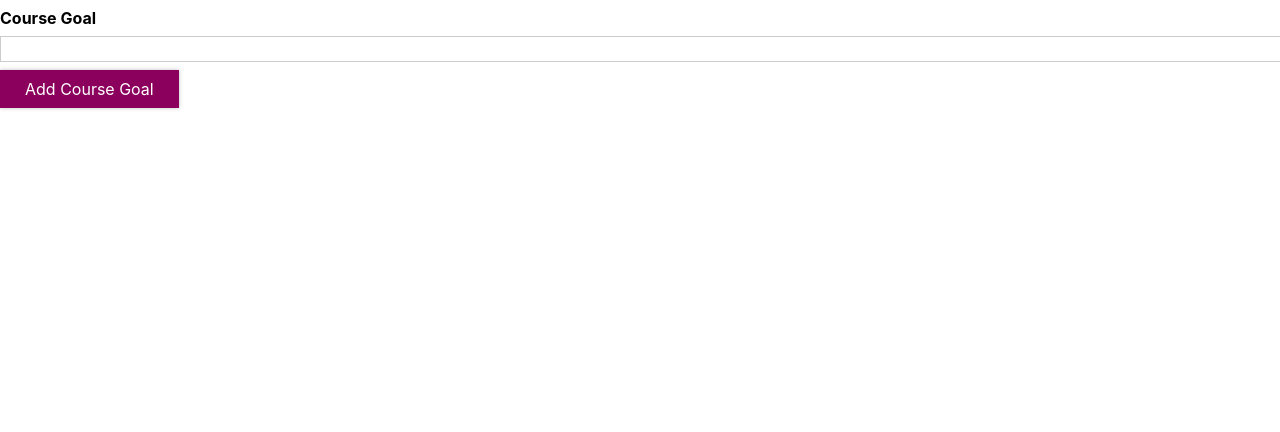
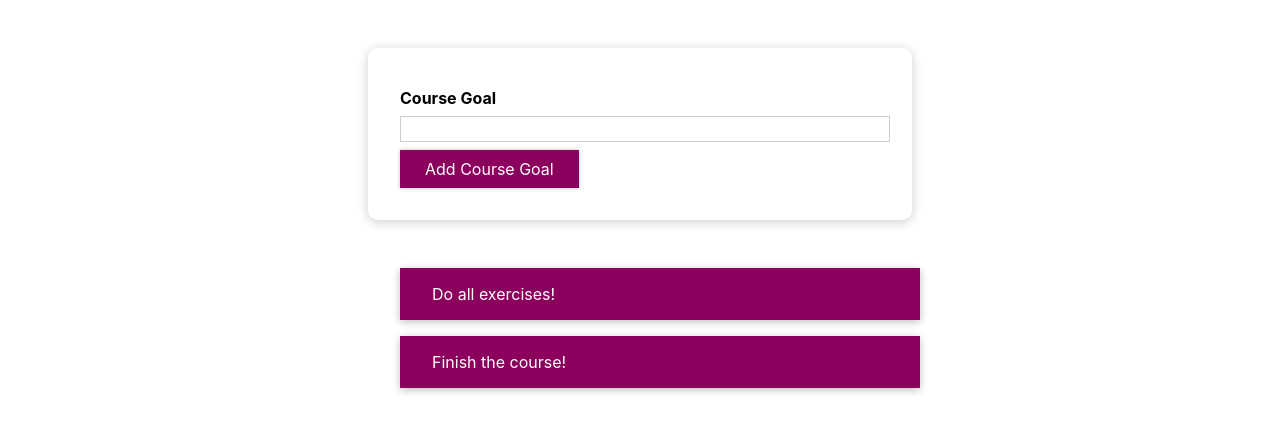
Before and after one commit to hafsasaleem27/course-goals, a React (Create React App) app: page / in a window 1280 px wide. Shown: the top 432 px of the page. Built offline with nearby package versions, Linux system fonts and the light colour scheme.

Commit message:
added two-way binding, reset input, and added error state and did conditional rendering

```diff
--- a/src/App.css
+++ b/src/App.css
@@ -1,38 +1,14 @@
-.App {
-  text-align: center;
+#goals {
+  width: 35rem;
+  max-width: 90%;
+  margin: 3rem auto;
 }
 
-.App-logo {
-  height: 40vmin;
-  pointer-events: none;
+#goal-form {
+  width: 30rem;
+  max-width: 90%;
+  margin: 3rem auto;
+  padding: 2rem;
+  box-shadow: 0 2px 12px rgba(0, 0, 0, 0.2);
+  border-radius: 10px;
 }
-
-@media (prefers-reduced-motion: no-preference) {
-  .App-logo {
-    animation: App-logo-spin infinite 20s linear;
-  }
-}
-
-.App-header {
-  background-color: #282c34;
-  min-height: 100vh;
-  display: flex;
-  flex-direction: column;
-  align-items: center;
-  justify-content: center;
-  font-size: calc(10px + 2vmin);
-  color: white;
-}
-
-.App-link {
-  color: #61dafb;
-}
-
-@keyframes App-logo-spin {
-  from {
-    transform: rotate(0deg);
-  }
-  to {
-    transform: rotate(360deg);
-  }
-}
--- a/src/components/CourseGoals/CourseGoalItem/CourseGoalItem.css
+++ b/src/components/CourseGoals/CourseGoalItem/CourseGoalItem.css
@@ -0,0 +1,8 @@
+.goal-item {
+    margin: 1rem 0;
+    background: #8b005d;
+    box-shadow: 0 2px 8px rgba(0, 0, 0, 0.26);
+    color: white;
+    padding: 1rem 2rem;
+    cursor: pointer;
+  }
--- a/src/components/CourseGoals/CourseGoalItem/CourseGoalItem.js
+++ b/src/components/CourseGoals/CourseGoalItem/CourseGoalItem.js
@@ -3,6 +3,15 @@ import './CourseGoalItem.css';
 
 const CourseGoalItem = (props) => {
 
+    const deleteHandler = () => {
+        props.onDelete(props.id);
+    };
+
+    return (
+        <li className="goal-item" onClick={deleteHandler}>
+            {props.children}
+        </li>
+    );
 };
 
 export default CourseGoalItem;
--- a/src/components/CourseGoals/CourseGoalList/CourseGoalList.js
+++ b/src/components/CourseGoals/CourseGoalList/CourseGoalList.js
@@ -4,7 +4,17 @@ import './CourseGoalList.css';
 
 const CourseGoalList = (props) => {
     return (
-        <CourseGoalItem/>
+        <ul>
+            {props.items.map(item => (
+                <CourseGoalItem
+                    key={item.id}
+                    id={item.id}
+                    onDelete={props.onDeleteItem}
+                >
+                    {item.text}
+                </CourseGoalItem>
+            ))}
+        </ul>
     );
 };
 
--- a/src/components/CourseGoals/CourseInput/CourseInput.js
+++ b/src/components/CourseGoals/CourseInput/CourseInput.js
@@ -1,22 +1,46 @@
-import React from 'react';
+import React, { useState } from 'react';
 import Button from '../../UI/Button/Button';
 import './CourseInput.css';
 
 const CourseInput = (props) => {
+    const [enteredValue, setEnteredValue] = useState('');
+    const  [isValid, setIsValid] = useState(true);
+    // const [error, setError] = useState('');
+
     const formSubmitHandler = (event) => {
         event.preventDefault();
 
+        if (enteredValue.trim() === '') {
+            setIsValid(false);
+            // setError('Cannot add empty goal!');
+            return;
+        }
+
+        props.onAddGoal(enteredValue);
+        setEnteredValue('');
     };
 
     const goalInputChangeHandler = (event) => {
+        setEnteredValue(event.target.value);
+    };
 
+    const focusHandler = (event) => {
+        setIsValid(true);
     };
+
+    let error = <p>Cannot add empty goal!</p>;
 
     return (
         <form onSubmit={formSubmitHandler}>
             <div className='form-control'>
-                <label>Course Goal</label>
-                <input type='text' onChange={goalInputChangeHandler} />
+                <label style={{ color: isValid ? 'black' : 'red'}}>Course Goal</label>
+                <input
+                    type='text'
+                    onChange={goalInputChangeHandler}
+                    onFocus={focusHandler}
+                    value={enteredValue}
+                />
+                {!isValid && error}
             </div>
             <Button type='submit'>Add Course Goal</Button>
         </form>
```
Also changed, not shown: src/components/CourseGoals/CourseInput/CourseInput.css (line endings or trailing spaces).
